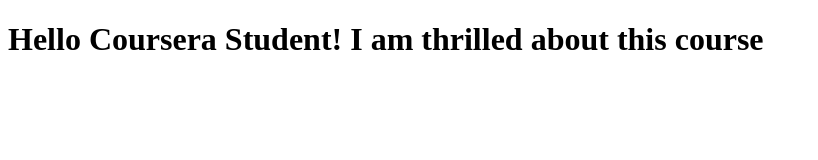
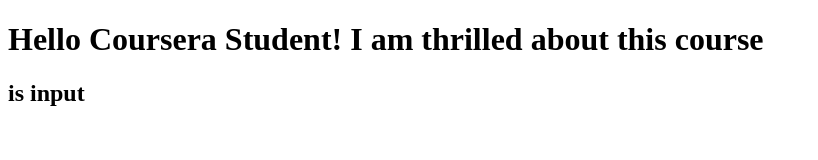
Before and after one commit to sharif1984/coursera-test, a plain HTML site: page index.html in a window 1280 px wide. Shown: the whole page, without its empty margins (0-818 px from the left). Drawn offline with Linux system fonts and the light colour scheme.

Commit message:
New version of web file.

```diff
--- a/index.html
+++ b/index.html
@@ -6,5 +6,6 @@
   </head>
   <body>
     <h1>Hello Coursera Student! I am thrilled about this course</h1>
+    <h2>is input</h2>
   </body>
 </html>
```
